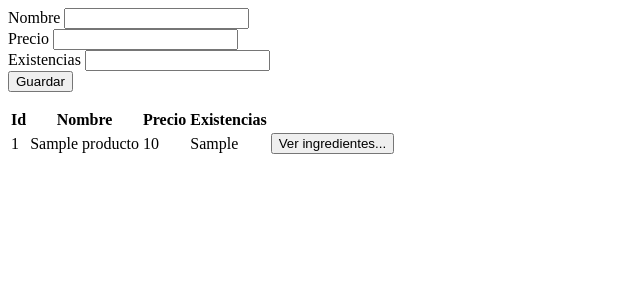
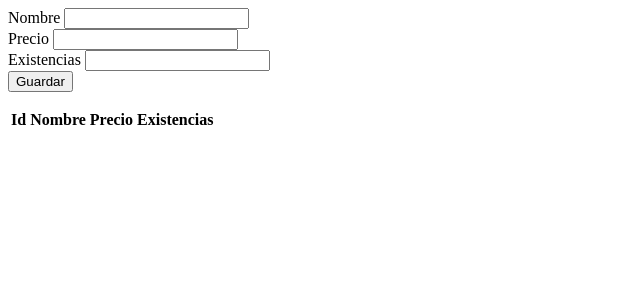
Before and after one commit to Adrian506-coder/Practica1AS, a Flask app: page /productos in a window 1280 px wide. Shown: the top 300 px of the page, without its empty margins (0-640 px from the left). Run offline with Flask 3, Linux system fonts and the light colour scheme; tables that the repository leaves empty or names only in its code hold one stand-in row (values such as "Sample post"); lists and menus that the app fills with data are empty.

Commit message:
Update productos.html
Tabla

```diff
--- a/templates/productos.html
+++ b/templates/productos.html
@@ -26,16 +26,6 @@
                 <th></th>
             </tr>
         </thead>
-        <tbody>
-            {% for producto in productos %}
-            <tr>
-                <td>{{ producto.Id_Producto }}</td>
-                <td>{{ producto.Nombre_Producto }}</td>
-                <td>{{ producto.Precio }}</td>
-                <td>{{ producto.Existencias }}</td>
-                <td><button class="btn btn-info btn-ingredientes" data-id="{{ producto.Id_Producto }}">Ver ingredientes...</button></td>
-            </tr>
-            {% endfor %}
-        </tbody>
+        <tbody id="tbodyProductos"></tbody>
     </table>
 </div>
```
